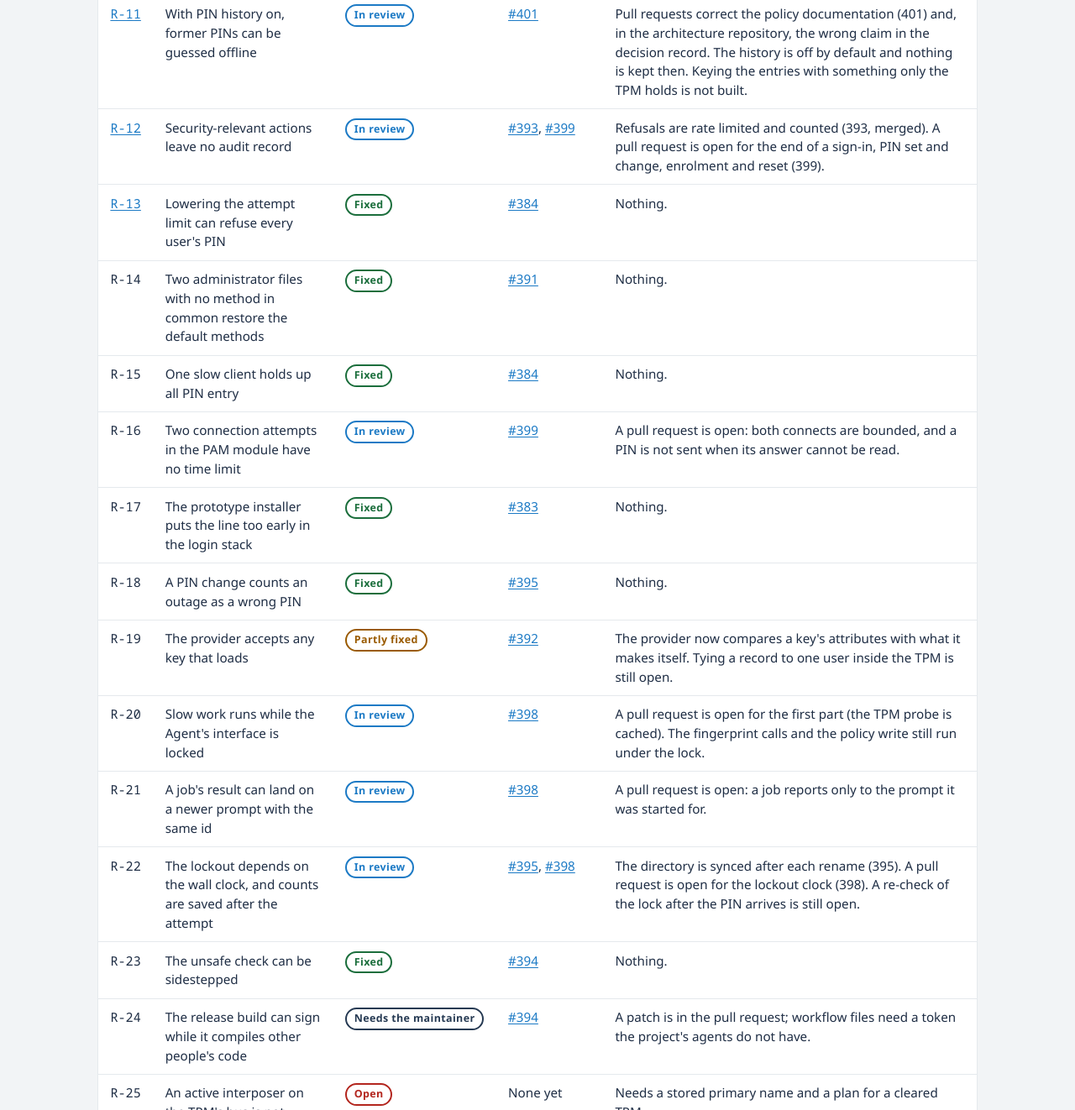
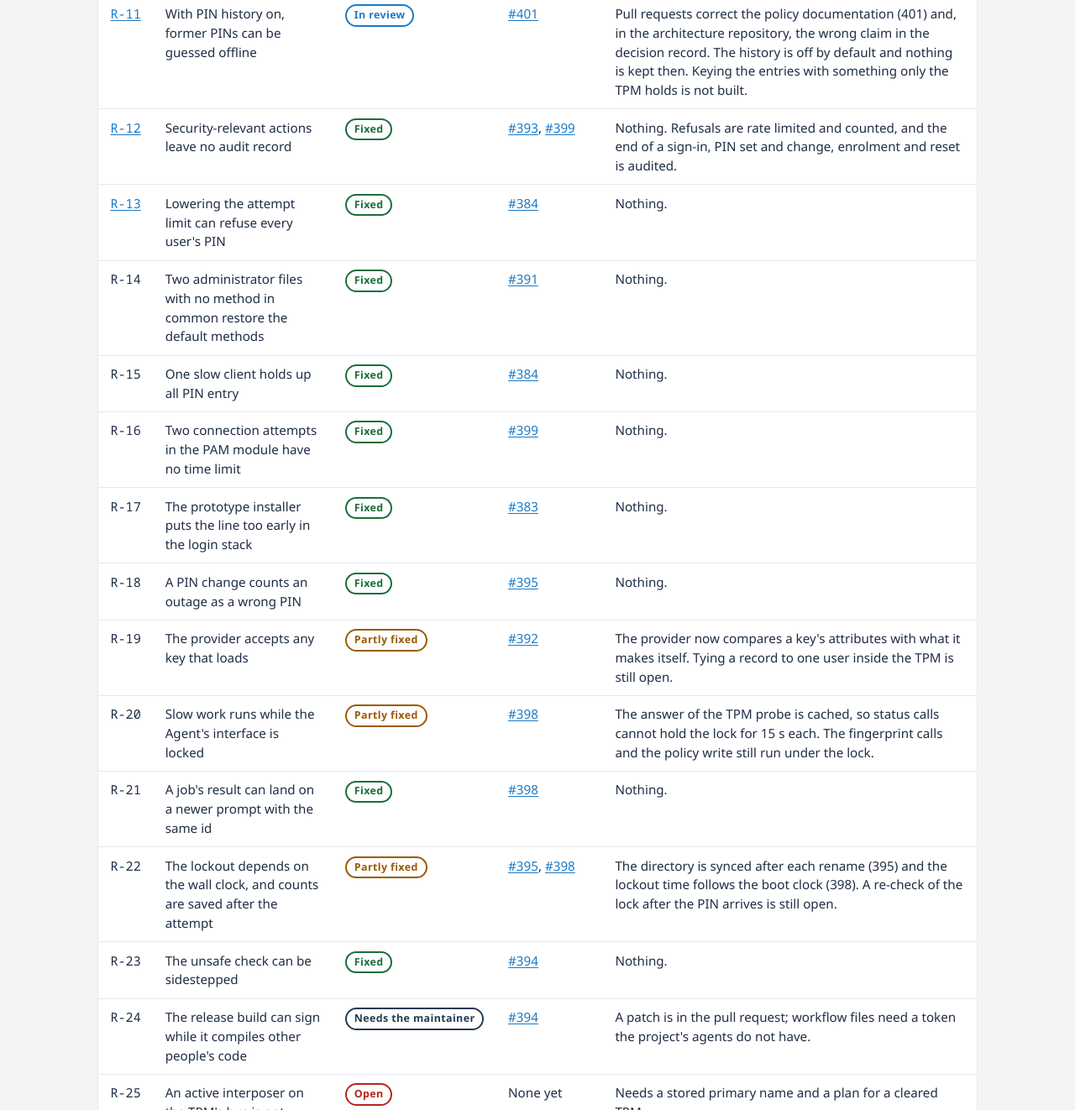
Before and after one commit to LinuxHello/linuxhello.github.io, a plain HTML site: page security-review.html in a window 1280 px wide. Shown: the part 2920-4242 px from the top of the page at 84% size. Drawn offline with Linux system fonts and the light colour scheme.

Commit message:
security-review: stacks 9 and 10 (#398, #399) are merged
Assisted-by: Claude Code (claude-sonnet-5-5)
Signed-off-by: Valdemar Lemche <valdemar@lemche.net>

```diff
--- a/security-review.html
+++ b/security-review.html
@@ -88,7 +88,7 @@
         <h2 id="fixes">Status of the fixes</h2>
         <div class="prose">
           <p>The project turned every finding into an issue and works through them in stacks of pull requests, one commit per issue. The plan and its order are in <a href="https://github.com/LinuxHello/linux-hello/issues/380">issue 380</a>. This table is kept up to date as pull requests are merged; it was last changed on 23 November 2026. A finding is called fixed only when its pull request has been merged into the main branch.</p>
-          <p><strong>Of the 32 findings:</strong> 11 fixed, 7 partly fixed, 8 in review, 3 open, and 3 waiting for a decision or a setting that only the maintainer can change.</p>
+          <p><strong>Of the 32 findings:</strong> 14 fixed, 9 partly fixed, 3 in review, 3 open, and 3 waiting for a decision or a setting that only the maintainer can change.</p>
         </div>
         <div class="scroll">
           <table>
@@ -105,17 +105,17 @@
             <tr><td class="id"><a href="#r09">R-09</a></td><td>The Agent can open the TPM device although it never does</td><td><span class="st fixed">Fixed</span></td><td><a href="https://github.com/LinuxHello/linux-hello/pull/382">#382</a></td><td>Nothing.</td></tr>
             <tr><td class="id"><a href="#r10">R-10</a></td><td>A fault in one administrator file discards every administrator rule</td><td><span class="st fixed">Fixed</span></td><td><a href="https://github.com/LinuxHello/linux-hello/pull/391">#391</a></td><td>Nothing.</td></tr>
             <tr><td class="id"><a href="#r11">R-11</a></td><td>With PIN history on, former PINs can be guessed offline</td><td><span class="st review">In review</span></td><td><a href="https://github.com/LinuxHello/linux-hello/pull/401">#401</a></td><td>Pull requests correct the policy documentation (401) and, in the architecture repository, the wrong claim in the decision record. The history is off by default and nothing is kept then. Keying the entries with something only the TPM holds is not built.</td></tr>
-            <tr><td class="id"><a href="#r12">R-12</a></td><td>Security-relevant actions leave no audit record</td><td><span class="st review">In review</span></td><td><a href="https://github.com/LinuxHello/linux-hello/pull/393">#393</a>, <a href="https://github.com/LinuxHello/linux-hello/pull/399">#399</a></td><td>Refusals are rate limited and counted (393, merged). A pull request is open for the end of a sign-in, PIN set and change, enrolment and reset (399).</td></tr>
+            <tr><td class="id"><a href="#r12">R-12</a></td><td>Security-relevant actions leave no audit record</td><td><span class="st fixed">Fixed</span></td><td><a href="https://github.com/LinuxHello/linux-hello/pull/393">#393</a>, <a href="https://github.com/LinuxHello/linux-hello/pull/399">#399</a></td><td>Nothing. Refusals are rate limited and counted, and the end of a sign-in, PIN set and change, enrolment and reset is audited.</td></tr>
             <tr><td class="id"><a href="#r13">R-13</a></td><td>Lowering the attempt limit can refuse every user's PIN</td><td><span class="st fixed">Fixed</span></td><td><a href="https://github.com/LinuxHello/linux-hello/pull/384">#384</a></td><td>Nothing.</td></tr>
             <tr><td class="id">R-14</td><td>Two administrator files with no method in common restore the default methods</td><td><span class="st fixed">Fixed</span></td><td><a href="https://github.com/LinuxHello/linux-hello/pull/391">#391</a></td><td>Nothing.</td></tr>
             <tr><td class="id">R-15</td><td>One slow client holds up all PIN entry</td><td><span class="st fixed">Fixed</span></td><td><a href="https://github.com/LinuxHello/linux-hello/pull/384">#384</a></td><td>Nothing.</td></tr>
-            <tr><td class="id">R-16</td><td>Two connection attempts in the PAM module have no time limit</td><td><span class="st review">In review</span></td><td><a href="https://github.com/LinuxHello/linux-hello/pull/399">#399</a></td><td>A pull request is open: both connects are bounded, and a PIN is not sent when its answer cannot be read.</td></tr>
+            <tr><td class="id">R-16</td><td>Two connection attempts in the PAM module have no time limit</td><td><span class="st fixed">Fixed</span></td><td><a href="https://github.com/LinuxHello/linux-hello/pull/399">#399</a></td><td>Nothing.</td></tr>
             <tr><td class="id">R-17</td><td>The prototype installer puts the line too early in the login stack</td><td><span class="st fixed">Fixed</span></td><td><a href="https://github.com/LinuxHello/linux-hello/pull/383">#383</a></td><td>Nothing.</td></tr>
             <tr><td class="id">R-18</td><td>A PIN change counts an outage as a wrong PIN</td><td><span class="st fixed">Fixed</span></td><td><a href="https://github.com/LinuxHello/linux-hello/pull/395">#395</a></td><td>Nothing.</td></tr>
             <tr><td class="id">R-19</td><td>The provider accepts any key that loads</td><td><span class="st partly">Partly fixed</span></td><td><a href="https://github.com/LinuxHello/linux-hello/pull/392">#392</a></td><td>The provider now compares a key's attributes with what it makes itself. Tying a record to one user inside the TPM is still open.</td></tr>
-            <tr><td class="id">R-20</td><td>Slow work runs while the Agent's interface is locked</td><td><span class="st review">In review</span></td><td><a href="https://github.com/LinuxHello/linux-hello/pull/398">#398</a></td><td>A pull request is open for the first part (the TPM probe is cached). The fingerprint calls and the policy write still run under the lock.</td></tr>
-            <tr><td class="id">R-21</td><td>A job's result can land on a newer prompt with the same id</td><td><span class="st review">In review</span></td><td><a href="https://github.com/LinuxHello/linux-hello/pull/398">#398</a></td><td>A pull request is open: a job reports only to the prompt it was started for.</td></tr>
-            <tr><td class="id">R-22</td><td>The lockout depends on the wall clock, and counts are saved after the attempt</td><td><span class="st review">In review</span></td><td><a href="https://github.com/LinuxHello/linux-hello/pull/395">#395</a>, <a href="https://github.com/LinuxHello/linux-hello/pull/398">#398</a></td><td>The directory is synced after each rename (395). A pull request is open for the lockout clock (398). A re-check of the lock after the PIN arrives is still open.</td></tr>
+            <tr><td class="id">R-20</td><td>Slow work runs while the Agent's interface is locked</td><td><span class="st partly">Partly fixed</span></td><td><a href="https://github.com/LinuxHello/linux-hello/pull/398">#398</a></td><td>The answer of the TPM probe is cached, so status calls cannot hold the lock for 15 s each. The fingerprint calls and the policy write still run under the lock.</td></tr>
+            <tr><td class="id">R-21</td><td>A job's result can land on a newer prompt with the same id</td><td><span class="st fixed">Fixed</span></td><td><a href="https://github.com/LinuxHello/linux-hello/pull/398">#398</a></td><td>Nothing.</td></tr>
+            <tr><td class="id">R-22</td><td>The lockout depends on the wall clock, and counts are saved after the attempt</td><td><span class="st partly">Partly fixed</span></td><td><a href="https://github.com/LinuxHello/linux-hello/pull/395">#395</a>, <a href="https://github.com/LinuxHello/linux-hello/pull/398">#398</a></td><td>The directory is synced after each rename (395) and the lockout time follows the boot clock (398). A re-check of the lock after the PIN arrives is still open.</td></tr>
             <tr><td class="id">R-23</td><td>The unsafe check can be sidestepped</td><td><span class="st fixed">Fixed</span></td><td><a href="https://github.com/LinuxHello/linux-hello/pull/394">#394</a></td><td>Nothing.</td></tr>
             <tr><td class="id">R-24</td><td>The release build can sign while it compiles other people's code</td><td><span class="st maint">Needs the maintainer</span></td><td><a href="https://github.com/LinuxHello/linux-hello/pull/394">#394</a></td><td>A patch is in the pull request; workflow files need a token the project's agents do not have.</td></tr>
             <tr><td class="id">R-25</td><td>An active interposer on the TPM's bus is not resisted</td><td><span class="st open">Open</span></td><td>None yet</td><td>Needs a stored primary name and a plan for a cleared TPM.</td></tr>
```
